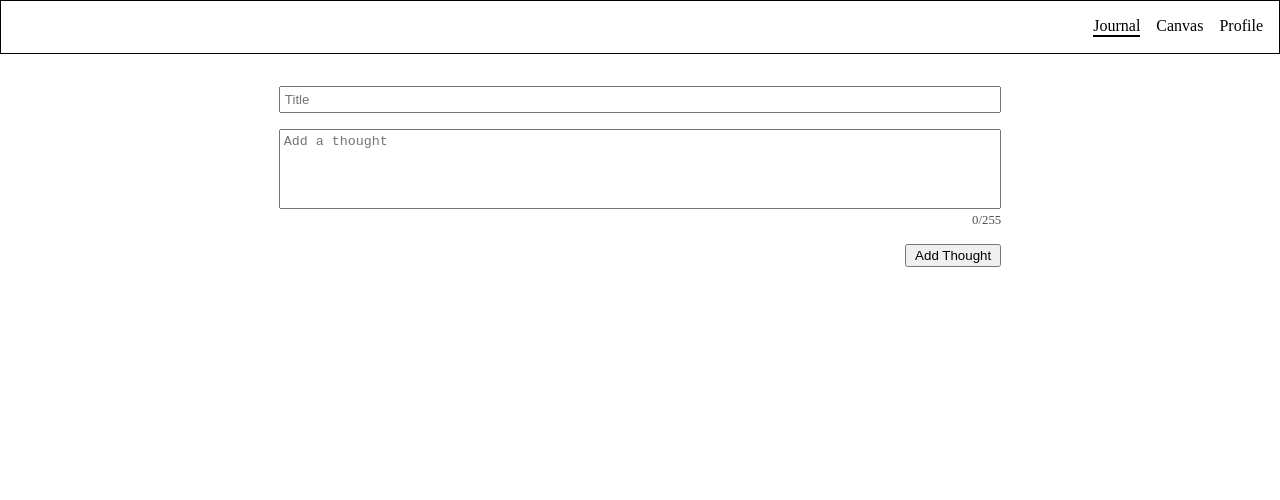
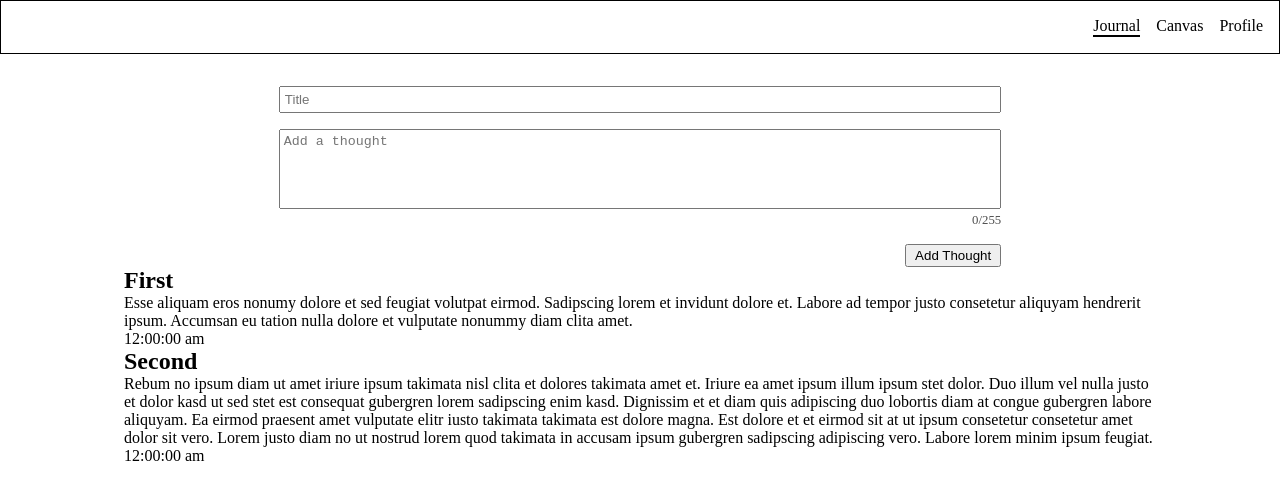
Before and after one commit to jekiquin/testing-collabpad, a React (Create React App) app: page /journal in a window 1280 px wide. Shown: the top 500 px of the page. Built offline with nearby package versions, Linux system fonts and the light colour scheme.

Commit message:
added thoughts

```diff
--- a/src/App.js
+++ b/src/App.js
@@ -6,13 +6,12 @@ import Journal from './pages/Journal/Journal';
 import { journal as dummyJournal } from './dummydata/journal';
 
 function App() {
-	const [journal, setJournal] = useJournal();
+	const [, setJournal] = useJournal();
 
 	useEffect(() => {
 		setJournal(dummyJournal);
 	}, []);
 
-	console.log(journal);
 	return (
 		<div className="App">
 			<MainNav />
--- a/src/components/AddThought/AddThought.js
+++ b/src/components/AddThought/AddThought.js
@@ -19,9 +19,9 @@ export default function AddThought() {
 				id: uniqid(),
 				title: e.target.title.value,
 				thought: e.target.thought.value,
-				timestamp: moment.utc(moment.now())
+				timestamp: moment.utc(moment.now()).format()
 			};
-			return [...prevJournal, newJournal];
+			return [newJournal, ...prevJournal];
 		});
 
 		setInputText('');
--- /dev/null
+++ b/src/components/Thought/Thought.js
@@ -0,0 +1,14 @@
+import moment from 'moment';
+
+export default function Thought({ thoughtObj }) {
+	const { id, title, thought, timestamp } = thoughtObj;
+	console.log('timestamp', moment(timestamp).format('hh:mm:ss a'));
+
+	return (
+		<article>
+			<h2>{title}</h2>
+			<p>{thought}</p>
+			<p>{moment(timestamp).format('hh:mm:ss a')}</p>
+		</article>
+	);
+}
--- /dev/null
+++ b/src/components/ThoughtsList/ThoughtsList.js
@@ -0,0 +1,14 @@
+import { useMemo } from 'react';
+import { useJournal } from '../../context/journal-context';
+import Thought from '../Thought/Thought';
+
+export default function ThoughtsList() {
+	const [journal] = useJournal();
+
+	const displayThoughts = useMemo(
+		() => journal.map((thoughtObj) => <Thought key={thoughtObj.id} thoughtObj={thoughtObj} />),
+		[journal]
+	);
+
+	return <div>{displayThoughts}</div>;
+}
--- a/src/dummydata/journal.js
+++ b/src/dummydata/journal.js
@@ -7,13 +7,13 @@ export const journal = [
 		title: 'First',
 		thought:
 			'Esse aliquam eros nonumy dolore et sed feugiat volutpat eirmod. Sadipscing lorem et invidunt dolore et. Labore ad tempor justo consetetur aliquyam hendrerit ipsum. Accumsan eu tation nulla dolore et vulputate nonummy diam clita amet.',
-		timestamp: moment.utc(moment('20111031'))
+		timestamp: moment.utc(moment('20111031').format())
 	},
 	{
 		id: uniqid(),
 		title: 'Second',
 		thought:
 			'Rebum no ipsum diam ut amet iriure ipsum takimata nisl clita et dolores takimata amet et. Iriure ea amet ipsum illum ipsum stet dolor. Duo illum vel nulla justo et dolor kasd ut sed stet est consequat gubergren lorem sadipscing enim kasd. Dignissim et et diam quis adipiscing duo lobortis diam at congue gubergren labore aliquyam. Ea eirmod praesent amet vulputate elitr iusto takimata takimata est dolore magna. Est dolore et et eirmod sit at ut ipsum consetetur consetetur amet dolor sit vero. Lorem justo diam no ut nostrud lorem quod takimata in accusam ipsum gubergren sadipscing adipiscing vero. Labore lorem minim ipsum feugiat.',
-		timestamp: moment.utc(moment('20120620'))
+		timestamp: moment.utc(moment('20120620').format())
 	}
 ];
--- a/src/pages/Journal/Journal.js
+++ b/src/pages/Journal/Journal.js
@@ -1,10 +1,12 @@
 import AddThought from '../../components/AddThought/AddThought';
+import ThoughtsList from '../../components/ThoughtsList/ThoughtsList';
 import './Journal.scss';
 
 export default function Journal() {
 	return (
 		<div className="Journal">
 			<AddThought />
+			<ThoughtsList />
 		</div>
 	);
 }
```
